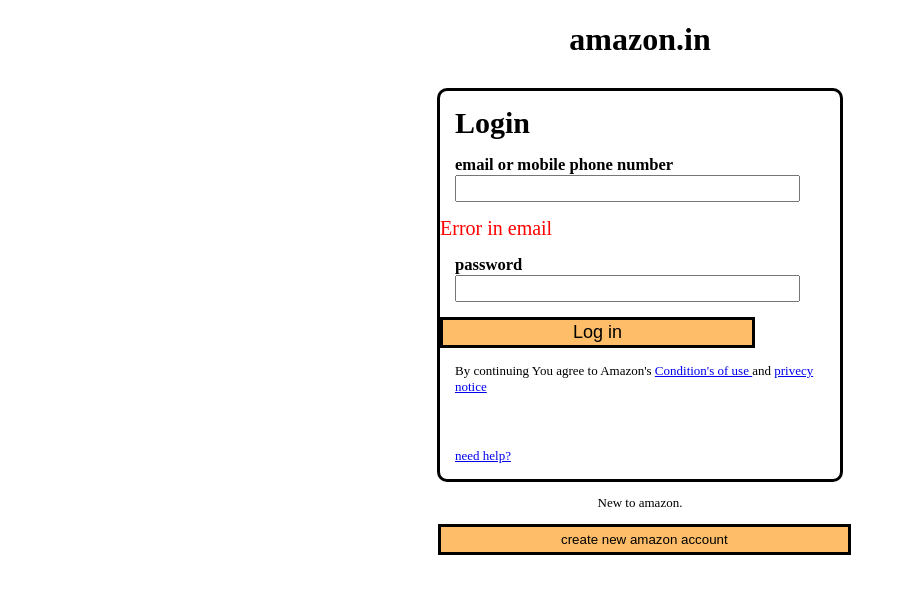
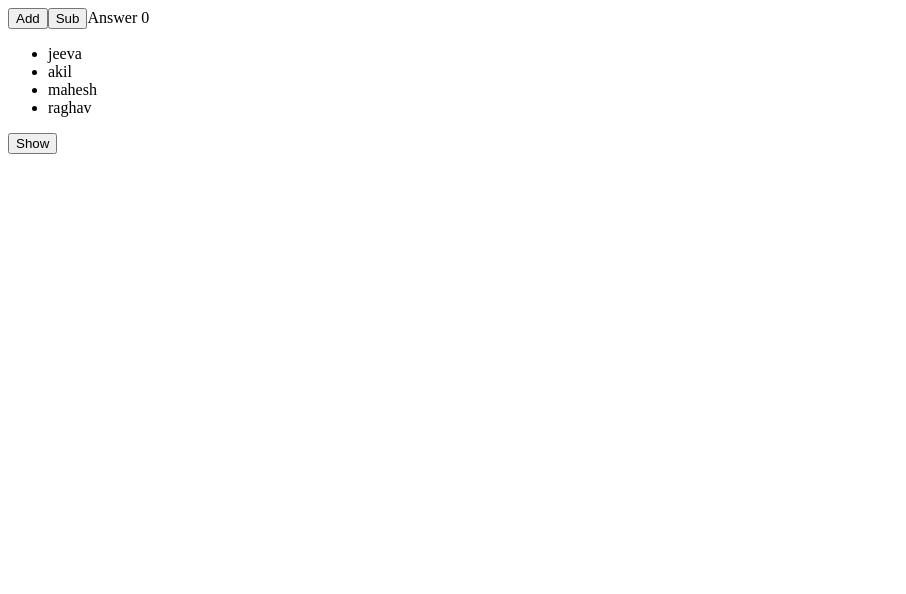
Before and after one commit to JeevaGane1994/angularTutorial, an Angular app: page / in a window 1280 px wide. Shown: the top 594 px of the page, without its empty margins (0-906 px from the left). Built offline with nearby package versions, Linux system fonts and the light colour scheme.

Commit message:
added directives

```diff
--- a/src/app/app.component.html
+++ b/src/app/app.component.html
@@ -1,2 +1,2 @@
 
-<app-login></app-login>
+<app-demo></app-demo>
--- a/src/app/demo/demo.component.html
+++ b/src/app/demo/demo.component.html
@@ -3,3 +3,20 @@
 
 
 <span>Answer {{total}} </span>
+
+
+<!--ngFor-->
+
+<ul>
+    <li *ngFor='let element of names'>{{element}}</li>
+</ul>
+
+
+
+
+
+<!--ngIf-->
+
+<h1 *ngIf='displayName'>name: Student Name </h1>
+<button *ngIf='!displayName' (click)='toggleName()'> Show </button>
+<button *ngIf='displayName' (click)='togglename()'> Hide </button>
--- a/src/app/demo/demo.component.ts
+++ b/src/app/demo/demo.component.ts
@@ -5,17 +5,21 @@
   templateUrl: './demo.component.html',
   styleUrls: ['./demo.component.css']
 })
-export class DemoComponent implements OnInit {
+export class DemoComponent  {
   total = 0;
 
   //USE CAN USE IN HTML BY USING {{}},
   //U CAN USE EVERYWHERE IN COMPONENT USING this.
   //IF U CHANGE THE GLOBAL VALUE IN TS THEN IT WILL IMMEDIATELY REFLECT IN HTML
-
+  displayName = false;
+  names = ['jeeva', 'akil', 'mahesh', 'raghav'];
 
   constructor() { }
 
-  ngOnInit(): void {}
+
+  toggleName(){
+    this.displayName = !this.displayName;
+  }
 
 
   //NO NEED OF FUNCTION KEYWORD
--- a/src/app/login/login.component.ts
+++ b/src/app/login/login.component.ts
@@ -14,9 +14,9 @@
 
   ngOnInit(): void {
     this.loginForm = new FormGroup({
-      email: new FormControl("", Validators.compose([
+      emailid: new FormControl("", Validators.compose([
         Validators.required,
-        Validators.pattern("^[a-z0-9._%+-]+@[a-z0-9.-]+\\.[a-z]{2,4}$")
+        Validators.pattern("[^ @]*@[^ @]*")
      ])),
       pwd: new FormControl("")
     });
@@ -24,7 +24,7 @@
   }
 
   onLogin() {
-    const result = this.loginForm.invalid; // valid, invalid, dirty, prstine, touchec, untoched
+    const result = this.loginForm.valid // valid, invalid, dirty, prstine, touchec, untoched
     console.log(result);
   }
 
```
Also changed, not shown: src/app/login/login.component.html (line endings or trailing spaces).
